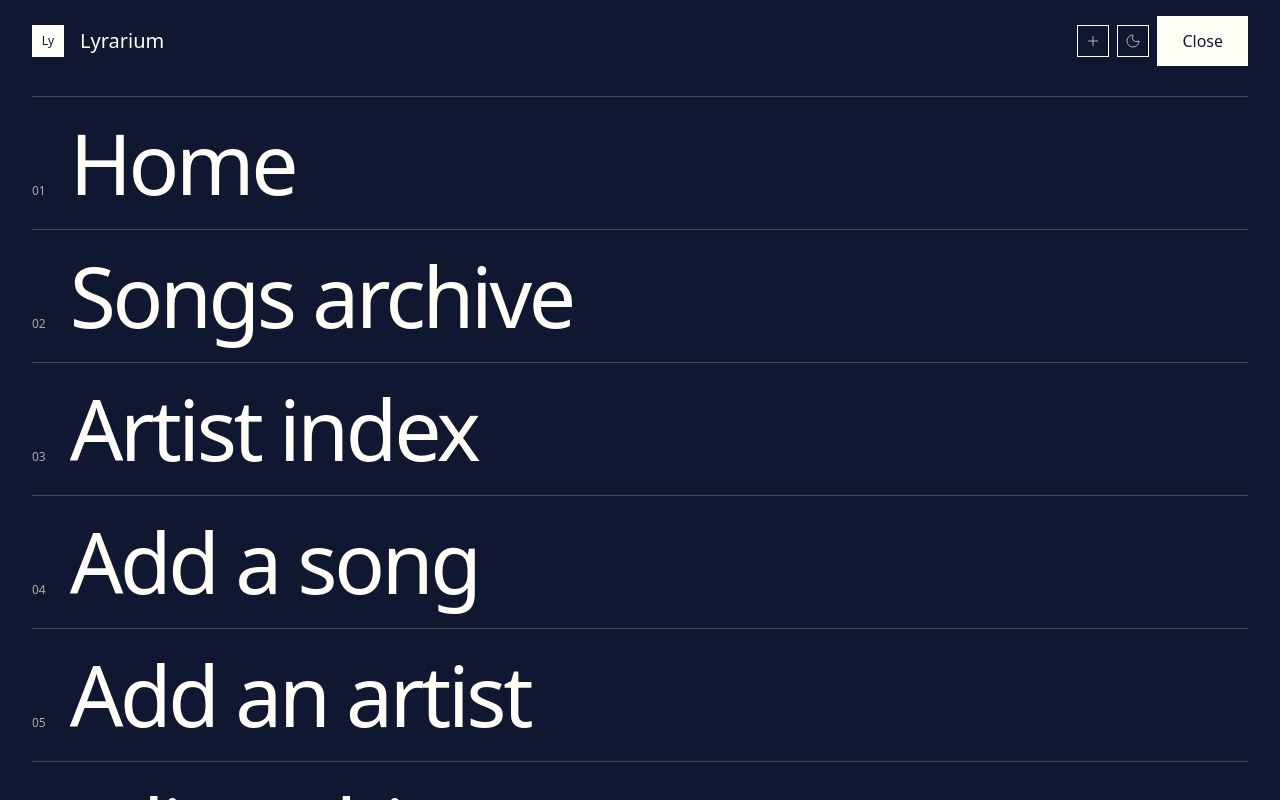
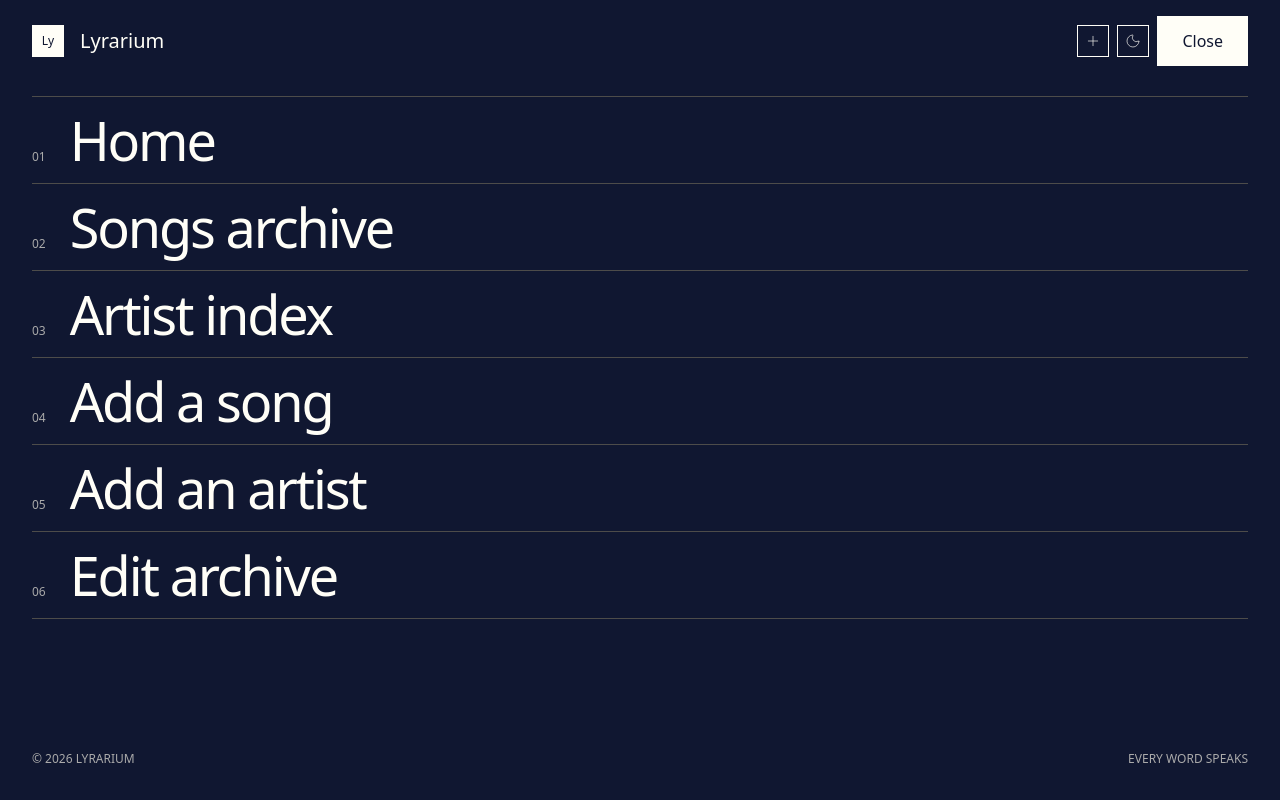
Before and after one commit to Sultvnnnn/lyrarium, a Next.js app: page / in a window 1280 px wide. Both pictures are taken after a click on the button "Menu". Shown: the top 800 px of the page. Built offline with nearby package versions, Linux system fonts and the light colour scheme; no server answers; the database is empty; a web font is replaced by a local one.

Commit message:
fix(ui): fix menu overlay overflow with 6 items and reduce accordion animation jank

```diff
--- a/src/components/artist-accordion.tsx
+++ b/src/components/artist-accordion.tsx
@@ -110,7 +110,7 @@ export function ArtistAccordion({ artists }: ArtistAccordionProps) {
         - Active card: strictly 1:1 square (width = height via explicit flex basis matching h).
         - Inactive cards: strip ramping fixed-width (flex-none).
       */}
-      <div className="flex flex-col md:flex-row gap-2.5 sm:gap-3 md:h-[460px] lg:h-[500px] w-full overflow-hidden pb-2">
+      <div className="flex flex-col md:flex-row gap-2.5 sm:gap-3 md:h-[460px] lg:h-[500px] w-full overflow-hidden pb-2 [contain:layout]">
         {displayArtists.map((artist, i) => {
           const isActive = activeIndex === i;
           const indexNum = String(i + 1).padStart(2, "0");
@@ -126,7 +126,7 @@ export function ArtistAccordion({ artists }: ArtistAccordionProps) {
                 }
               }}
               onMouseEnter={() => activateCard(i)}
-              className={`group relative overflow-hidden border bg-muted cursor-pointer transition-[flex,border-color] duration-500 ease-[0.25,1,0.35,1] ${
+              className={`group relative overflow-hidden border bg-muted cursor-pointer transition-[flex,border-color] duration-500 ease-[0.25,1,0.35,1] will-change-[flex-basis] ${
                 isActive
                   ? "md:flex-[0_0_460px] lg:flex-[0_0_500px] h-[360px] sm:h-[400px] md:h-full border-accent z-10"
                   : "md:flex-[0_0_72px] lg:flex-[0_0_84px] h-14 md:h-full border-border hover:border-accent/60 z-0"
@@ -141,7 +141,7 @@ export function ArtistAccordion({ artists }: ArtistAccordionProps) {
                     className={`size-full object-cover transition-opacity duration-500 ease-out ${
                       isActive
                         ? "opacity-95"
-                        : "opacity-40 grayscale group-hover:opacity-60 group-hover:grayscale-0"
+                        : "opacity-40 grayscale group-hover:opacity-60"
                     }`}
                   />
                 ) : (
--- a/src/components/site-header.tsx
+++ b/src/components/site-header.tsx
@@ -90,19 +90,19 @@ export function SiteHeader() {
           open ? "translate-y-0" : "-translate-y-full"
         }`}
       >
-        <nav className="flex flex-col">
+        <nav className="flex flex-col overflow-y-auto">
           {links.map((l, i) => (
             <Link
               key={l.num}
               href={l.href}
               onClick={() => setOpen(false)}
-              className="group flex items-baseline gap-6 border-t border-charcoal-scale py-6 last:border-b dark:border-ash"
+              className="group flex items-baseline gap-6 border-t border-charcoal-scale py-4 last:border-b dark:border-ash"
             >
               <span className="text-caption uppercase text-ash dark:text-graphite">
                 {l.num}
               </span>
               <span
-                className={`text-heading font-light leading-heading tracking-[-0.023em] transition-all duration-500 group-hover:pl-4 group-hover:text-signal-yellow dark:group-hover:text-magenta-bloom md:text-display md:leading-display md:tracking-[-0.04em] ${
+                className={`text-heading-sm font-light leading-heading-sm tracking-[-0.023em] transition-all duration-500 group-hover:pl-4 group-hover:text-signal-yellow dark:group-hover:text-magenta-bloom md:text-heading md:leading-heading md:tracking-[-0.04em] ${
                   open ? "translate-y-0 opacity-100" : "translate-y-8 opacity-0"
                 }`}
                 style={{ transitionDelay: `${150 + i * 100}ms` }}
--- a/src/components/song-accordion.tsx
+++ b/src/components/song-accordion.tsx
@@ -119,7 +119,7 @@ export function SongAccordion({ songs, fromArtist = false }: SongAccordionProps)
         - Active card: strictly 1:1 square (width = height via explicit w matching h).
         - Inactive cards: strip ramping fixed-width (flex-none).
       */}
-      <div className="flex flex-col md:flex-row gap-2.5 sm:gap-3 md:h-[460px] lg:h-[500px] w-full overflow-hidden pb-2">
+      <div className="flex flex-col md:flex-row gap-2.5 sm:gap-3 md:h-[460px] lg:h-[500px] w-full overflow-hidden pb-2 [contain:layout]">
         {displaySongs.map((song, i) => {
           const isActive = activeIndex === i;
           const indexNum = String(i + 1).padStart(2, "0");
@@ -138,7 +138,7 @@ export function SongAccordion({ songs, fromArtist = false }: SongAccordionProps)
                 }
               }}
               onMouseEnter={() => activateCard(i)}
-              className={`group relative overflow-hidden border bg-muted cursor-pointer transition-[flex,border-color] duration-500 ease-[0.25,1,0.35,1] ${
+              className={`group relative overflow-hidden border bg-muted cursor-pointer transition-[flex,border-color] duration-500 ease-[0.25,1,0.35,1] will-change-[flex-basis] ${
                 isActive
                   ? "md:flex-[0_0_460px] lg:flex-[0_0_500px] h-[360px] sm:h-[400px] md:h-full border-accent z-10"
                   : "md:flex-[0_0_72px] lg:flex-[0_0_84px] h-14 md:h-full border-border hover:border-accent/60 z-0"
@@ -153,7 +153,7 @@ export function SongAccordion({ songs, fromArtist = false }: SongAccordionProps)
                     className={`size-full object-cover transition-opacity duration-500 ease-out ${
                       isActive
                         ? "opacity-95"
-                        : "opacity-40 grayscale group-hover:opacity-60 group-hover:grayscale-0"
+                        : "opacity-40 grayscale group-hover:opacity-60"
                     }`}
                   />
                 ) : (
```
